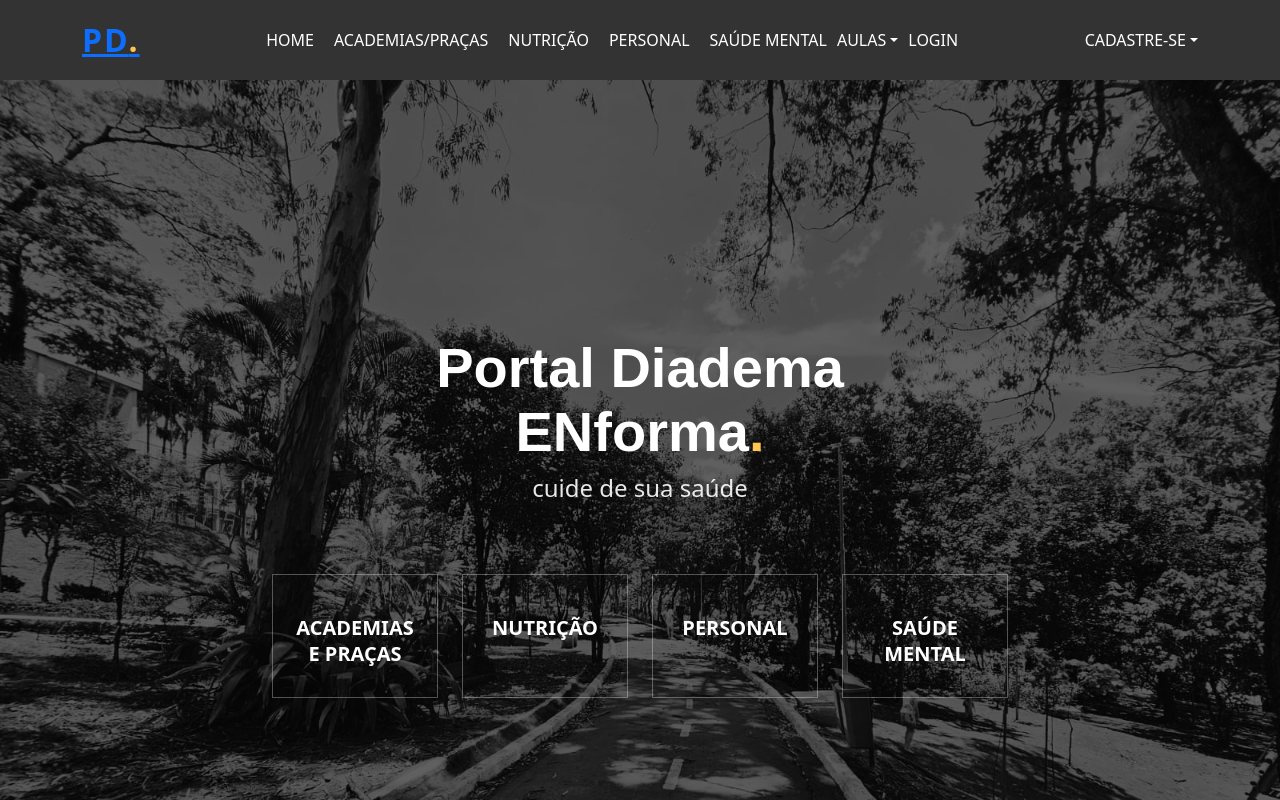
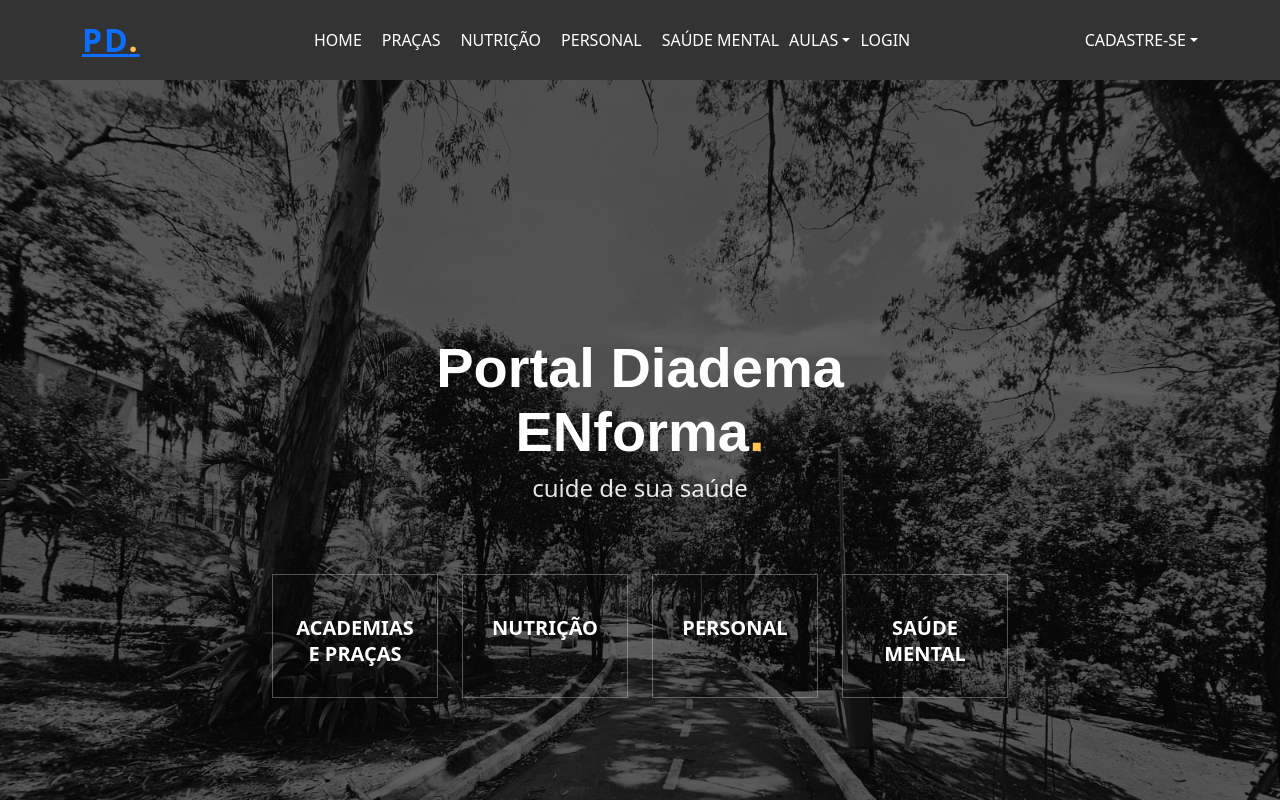
Before and after one commit to Lucas7842/Bem-Estar-Front, a React (Create React App) app: page / in a window 1280 px wide. Shown: the top 800 px of the page. Built offline with nearby package versions, Linux system fonts and the light colour scheme.

Commit message:
Pequenas alterações

```diff
--- a/src/Componentes/Header/header.js
+++ b/src/Componentes/Header/header.js
@@ -12,7 +12,7 @@ function Header() {
         <nav id="navbar" className="navbar order-last order-lg-0">
           <ul>
             <li><Link to="/" className="nav-link">HOME</Link></li>
-            <li><Link to="/academia" className="nav-link">ACADEMIAS/PRAÇAS</Link></li>
+            <li><Link to="/academia" className="nav-link">PRAÇAS</Link></li>
             <li><Link to="/nutricao" className="nav-link">NUTRIÇÃO</Link></li>
             <li><Link to="/personal" className="nav-link">PERSONAL</Link></li>
             <li><Link to="/saudemental" className="nav-link">SAÚDE MENTAL</Link></li>
--- a/src/Componentes/Telas/Login/login.css
+++ b/src/Componentes/Telas/Login/login.css
@@ -3,8 +3,8 @@ body {
 
 
     /* Chrome 10-25, Safari 5.1-6 */
-    background: -webkit-linear-gradient(to right, rgba(0, 0, 0, 0.8),rgba(0, 0, 0, 0.8));
+    background: -webkit-linear-gradient(to right, rgba(255, 255, 255, 0.8),white(0, 0, 0, 0.8));
 
     /* W3C, IE 10+/ Edge, Firefox 16+, Chrome 26+, Opera 12+, Safari 7+ */
-    background: linear-gradient(to right, rgba(0, 0, 0, 0.8))
+    background: linear-gradient(to right, rgba(255, 255, 255, 0.8))
   }
```
